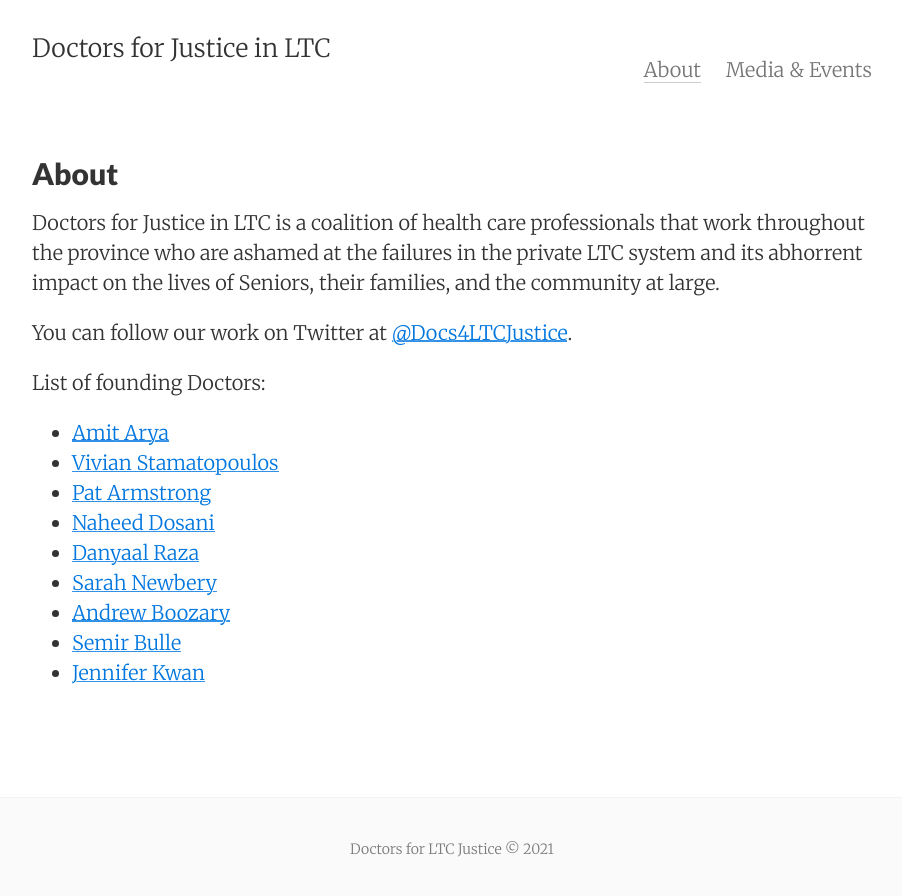
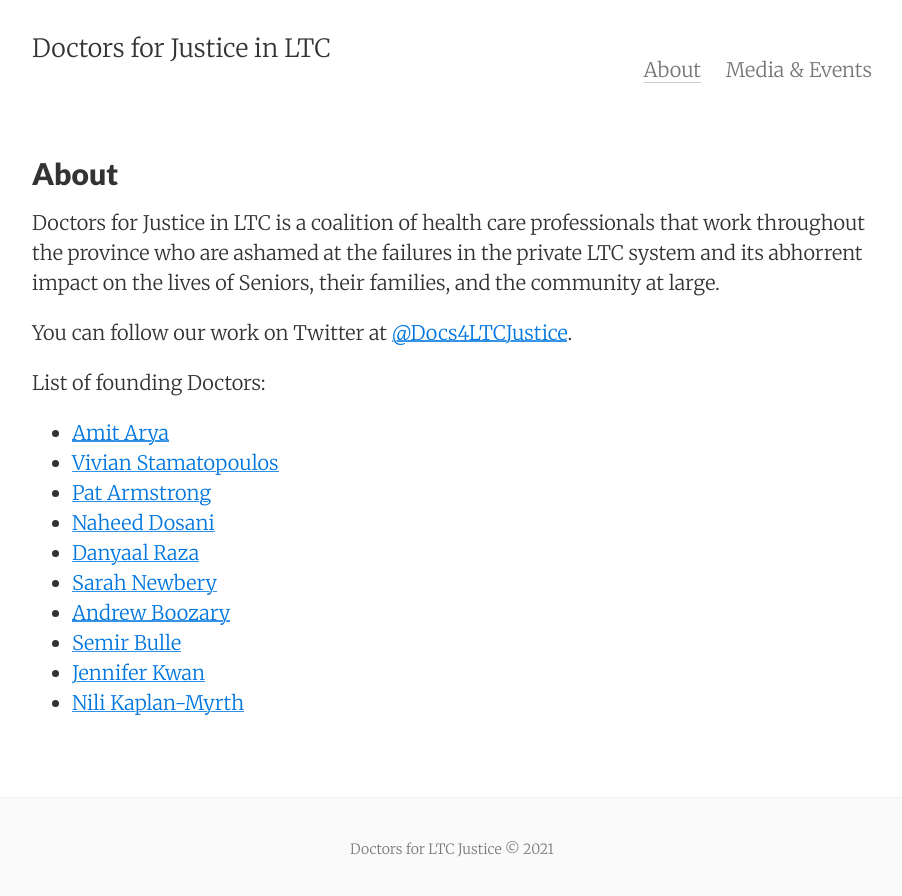
Before and after one commit to Docs4LTCJustice/Docs4LTCJustice.github.io, a Jekyll site: the page built from about.md, in a window 1280 px wide. Shown: the top 896 px of the page, without its empty margins (188-1090 px from the left). Built offline with Jekyll 4.4.1, drawn with Linux system fonts in a browser that asks for light colours.

Commit message:
Add files via upload

```diff
--- a/about.md
+++ b/about.md
@@ -20,3 +20,4 @@ List of founding Doctors:
 - [Andrew Boozary](https://twitter.com/drandrewb)
 - [Semir Bulle](https://twitter.com/SemirBulle)
 - [Jennifer Kwan](https://twitter.com/jkwan_md)
+- [Nili Kaplan-Myrth](https://twitter.com/nilikm)
```
